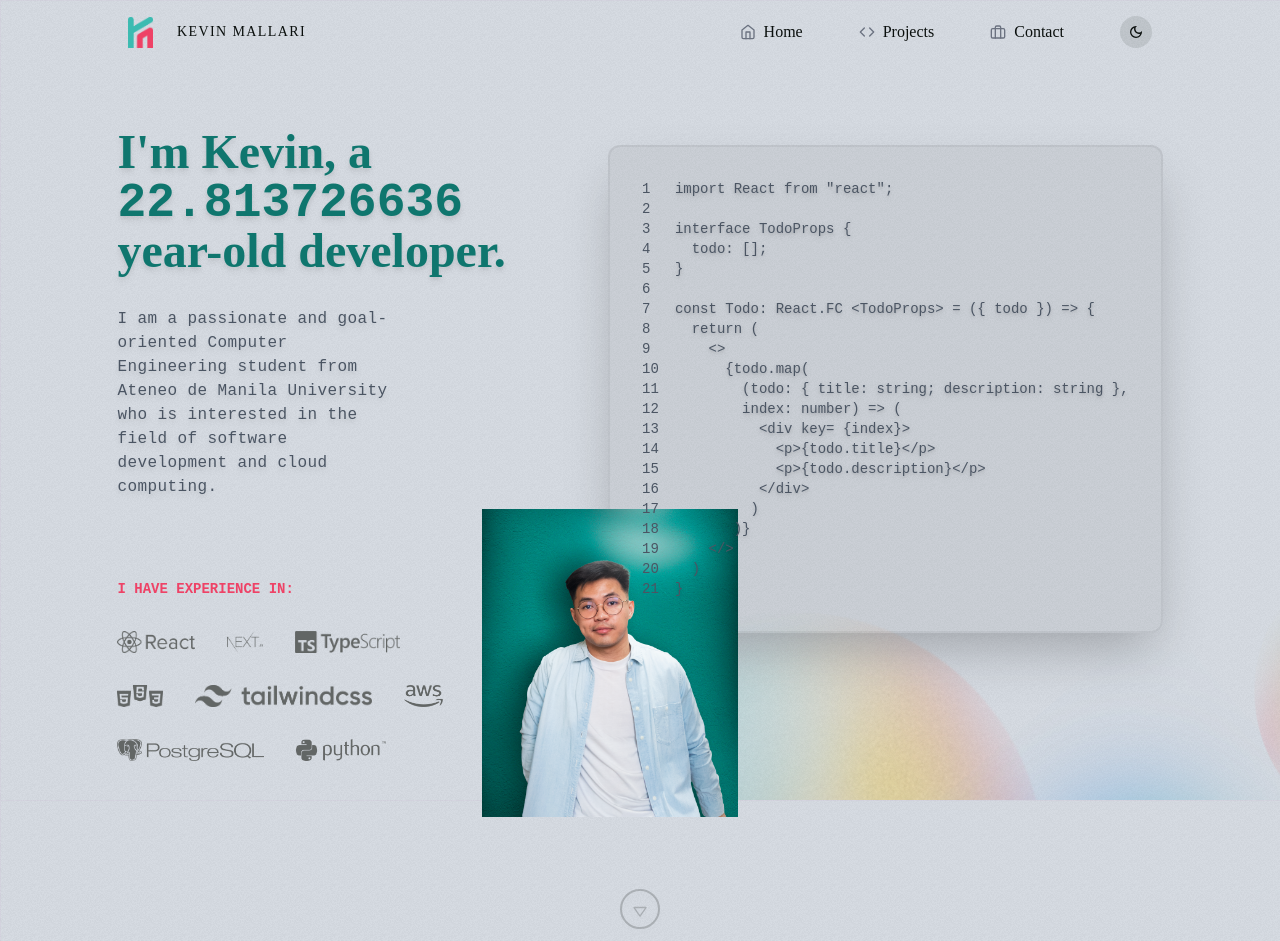
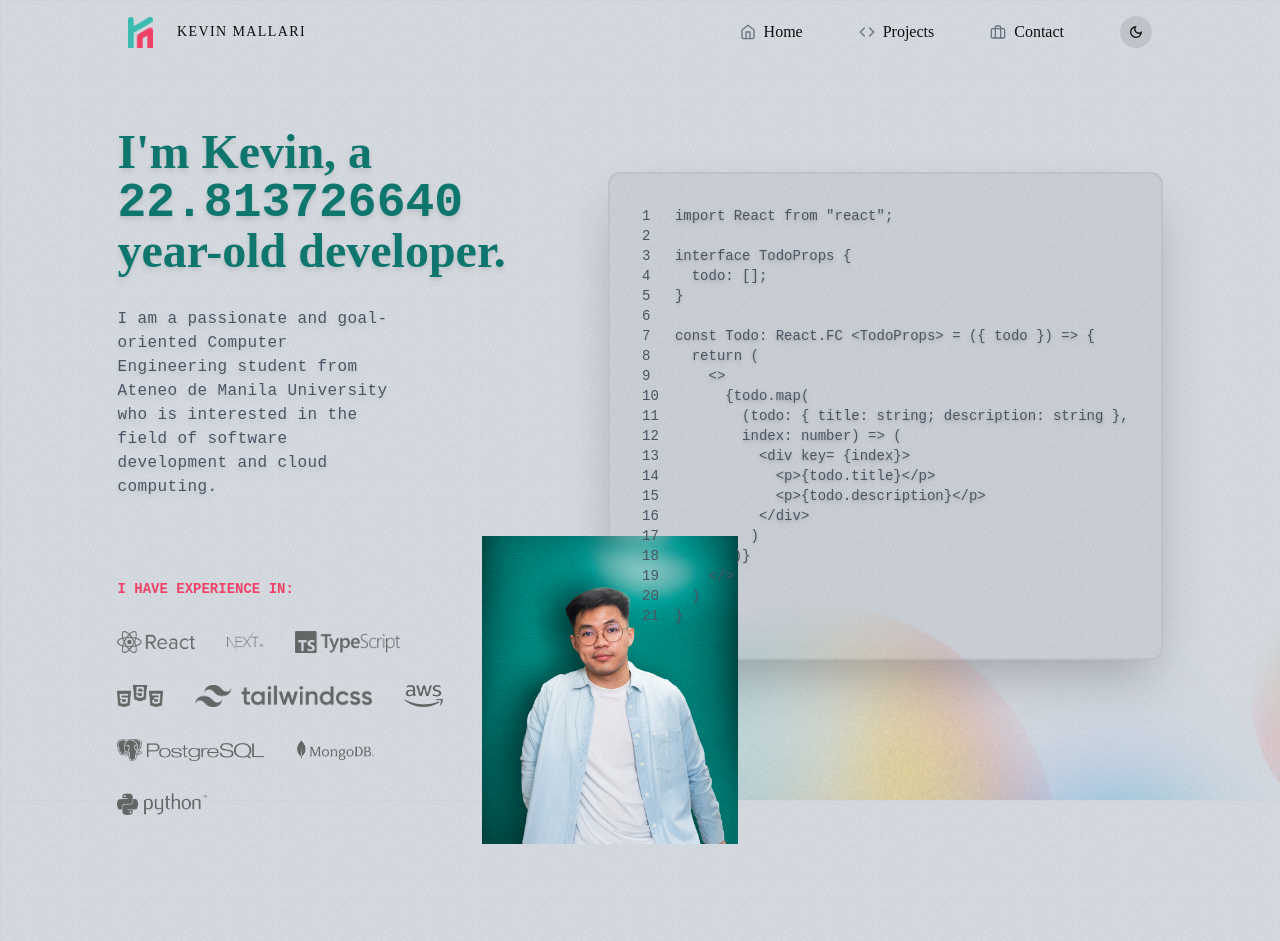
Before and after one commit to kmallari/Personal-Portfolio, a Next.js app: page / in a window 1280 px wide. Shown: the top 941 px of the page. Built offline with nearby package versions, Linux system fonts and the light colour scheme; a web font is replaced by a local one.

Commit message:
Added mongodb to skills

```diff
--- a/components/Header.tsx
+++ b/components/Header.tsx
@@ -172,6 +172,21 @@ export const Header: React.FC<HeaderProps> = ({}) => {
               />
               <Image
                 className='brightness-50 hover:brightness-0 dark:brightness-100 dark:hover:brightness-200'
+                src='/mongo.png'
+                width={
+                  width != null && width > 1200
+                    ? 1139 * heightToThirty(314)
+                    : (1139 * heightToThirty(314)) / 1.3
+                }
+                height={
+                  width != null && width > 1200
+                    ? 314 * heightToThirty(314)
+                    : (314 * heightToThirty(314)) / 1.3
+                }
+                alt='tailwindcss-logo'
+              />
+              <Image
+                className='brightness-50 hover:brightness-0 dark:brightness-100 dark:hover:brightness-200'
                 src='/python.png'
                 width={
                   width != null && width > 1200
```
Also changed, not shown: public/Screenshot_1.png (deleted), public/mongo.png.
